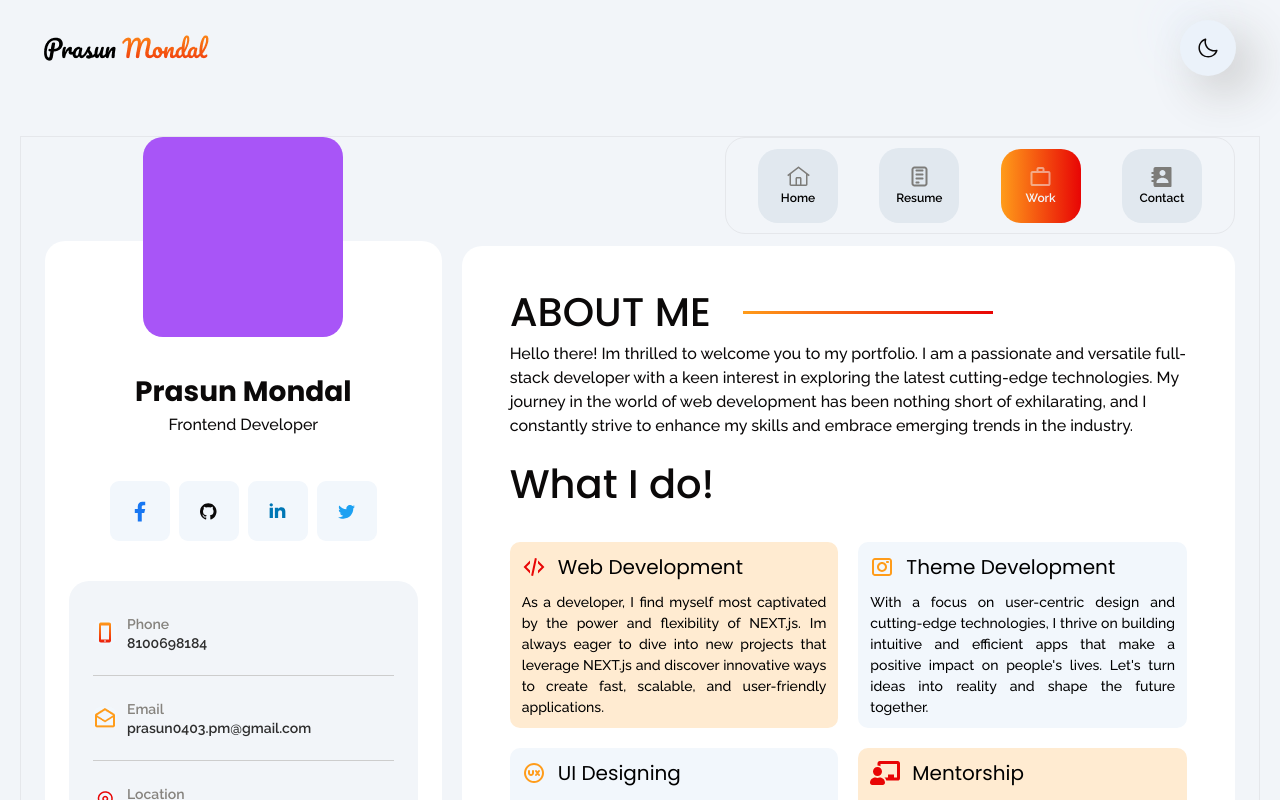
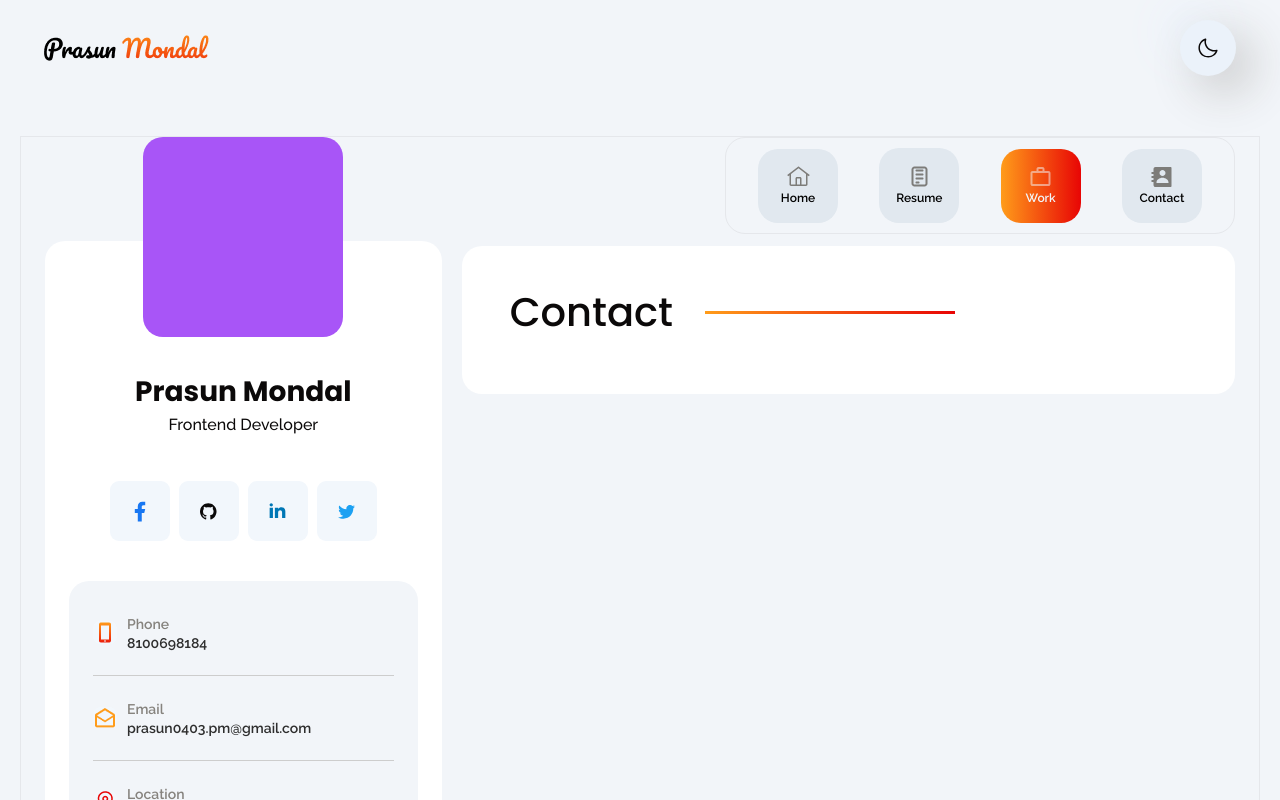
Before and after one commit to pRAsun4/portafoglio, a React (Vite) app: page / in a window 1280 px wide. Both pictures are taken after a click on the button "Work". Shown: the top 800 px of the page. Built offline with nearby package versions, Linux system fonts and the light colour scheme.

Commit message:
contact us section started

```diff
--- /dev/null
+++ b/src/components/ContactSection.jsx
@@ -0,0 +1,32 @@
+import React from "react";
+import { useSelector } from "react-redux";
+
+function ContactSection() {
+  const toggleDark = useSelector((state) => state.toggleMode.activeDark);
+
+  return (
+    <div
+      className={`about-sections w-full h-auto flex flex-col justify-start
+          ${
+            toggleDark ? "bg-[#2e2e2e]" : "bg-white"
+          } py-[2.25rem] lg:px-[3rem] sm:px-[2rem] px-5 rounded-[1.25rem] gap-y-[1rem]`}
+    >
+      <div className="header relative">
+        <h2
+          className={`before-heade ${
+            toggleDark ? "text-[#fff]" : "text-[#0B0909]"
+          } text-left xl:text-[2.5rem] sm:text-[1.5rem] text-[1.2rem] font-medium relative flex items-center`}
+        >
+          Contact
+          <span className="header-line lg:max-w-[15.625rem] md:max-w-[12rem] sm:max-w-[10rem] max-w-[8rem] w-full h-[3px]  lg:ml-8 sm:ml-5 ml-3"></span>
+        </h2>
+
+      </div>
+      <div className="box-section flex flex-col items-start sm:gap-y-[1.75rem] gap-y-[1rem]">
+
+      </div>
+    </div>
+  );
+}
+
+export default ContactSection;
--- a/src/sections/ButtonBar.jsx
+++ b/src/sections/ButtonBar.jsx
@@ -5,6 +5,7 @@ import { useDispatch, useSelector } from "react-redux";
 import { setActiveSection } from "../store/slices/sectionSlice";
 import AboutSection from "../components/AboutSection";
 import ResumeSection from "../components/ResumeSection";
+import ContactSection from "../components/ContactSection";
 
 function ButtonBar({mood}) {
   const dispatch = useDispatch();
@@ -18,6 +19,10 @@ function ButtonBar({mood}) {
         return <AboutSection  />;
       case 2:
         return <ResumeSection  />;
+      case 3:
+        return <ContactSection  />;
+      case 4:
+        return <ContactSection  />;
       default:
         return <AboutSection />;
     }
```
